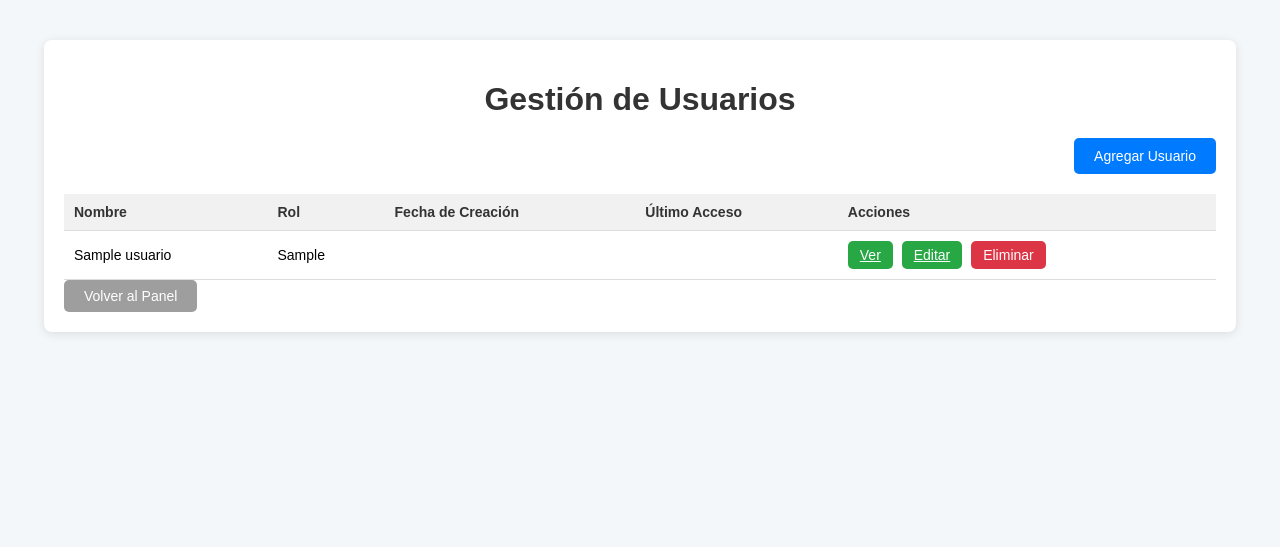
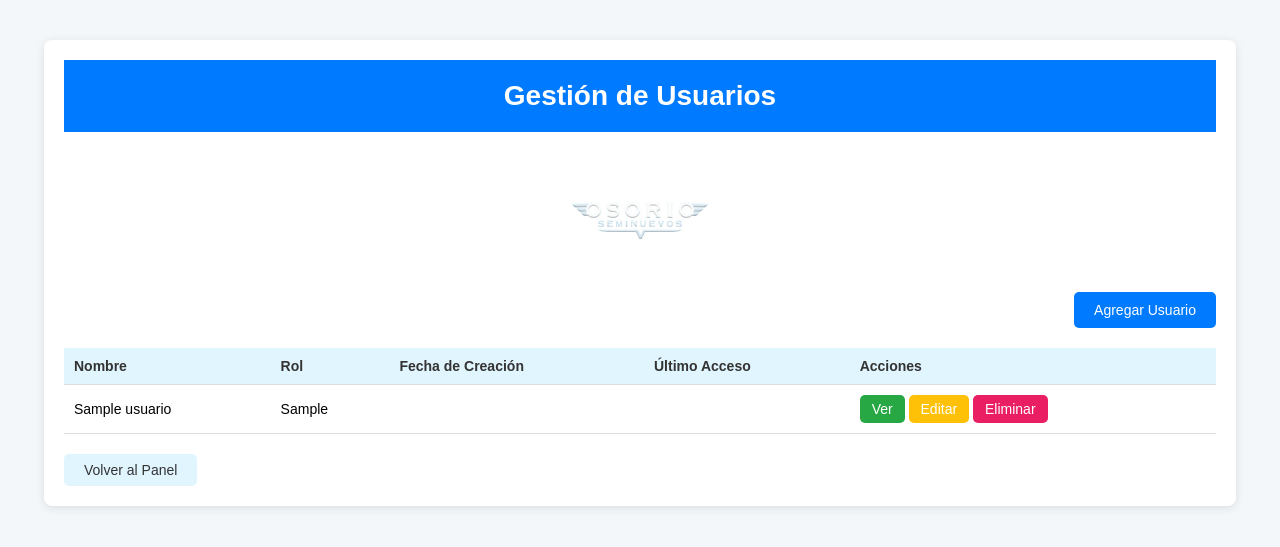
Before and after one commit to briancgx/concesionaria-osorio, a Flask app: page /usuarios in a window 1280 px wide. Shown: the top 547 px of the page. Run offline with Flask 3, Linux system fonts and the light colour scheme; tables that the repository leaves empty hold one stand-in row (values such as "Sample post").

Commit message:
usuario style

```diff
--- a/static/css/usuarios.css
+++ b/static/css/usuarios.css
@@ -15,11 +15,46 @@ body {
     box-shadow: 0 2px 10px rgba(0, 0, 0, 0.1);
 }
 
-/* Encabezado */
+/* Barra de encabezado */
+.header-bar {
+    display: flex;
+    flex-direction: column;
+    align-items: center;
+    justify-content: center;
+    background-color: #007BFF; /* Azul claro */
+    color: white;
+    width: 100%;
+    padding: 20px;
+    box-sizing: border-box;
+    overflow: hidden;
+}
+
+.title-container {
+    display: flex;
+    justify-content: center;
+    width: 100%;
+}
+
 h1 {
+    margin: 0;
+    font-size: 28px;
     text-align: center;
-    color: #333;
-    margin-bottom: 20px;
+    color: white;
+    width: 100%;
+    word-wrap: break-word;
+}
+
+/* Logo debajo del título */
+.logo-container {
+    display: flex;
+    justify-content: center;
+    align-items: center;
+    margin-top: 10px;
+}
+
+.logo {
+    width: 150px;
+    height: auto;
 }
 
 /* Botón Agregar Usuario */
@@ -61,7 +96,7 @@ th, td {
 }
 
 th {
-    background-color: #f1f1f1;
+    background-color: #e1f5fe;  /* Azul claro */
     color: #333;
 }
 
@@ -69,44 +104,51 @@ tr:hover {
     background-color: #f9f9f9;
 }
 
-/* Botones de acción */
-.editar-btn {
+/* Botones de acción (Ver, Editar, Eliminar) */
+.ver-btn, .editar-btn, .eliminar-btn {
     padding: 6px 12px;
-    background-color: #28a745;
     color: white;
     border-radius: 5px;
-    margin-right: 5px;
+    text-decoration: none; /* Elimina el subrayado */
     border: none;
 }
 
-.editar-btn:hover {
+.ver-btn {
+    background-color: #28a745; /* Verde */
+}
+
+.ver-btn:hover {
     background-color: #218838;
 }
 
+.editar-btn {
+    background-color: #ffc107; /* Amarillo */
+}
+
+.editar-btn:hover {
+    background-color: #e0a800;
+}
+
 .eliminar-btn {
-    padding: 6px 12px;
-    background-color: #dc3545;
-    color: white;
-    border-radius: 5px;
-    border: none;
+    background-color: #e91e63; /* Rosa */
 }
 
 .eliminar-btn:hover {
-    background-color: #c82333;
+    background-color: #c2185b;
 }
 
 /* Estilo del botón Volver al Panel*/
 .btn-volver {
     padding: 8px 20px;
-    background-color: #9E9E9E;
-    color: white;
+    background-color: #e1f5fe;  /* Azul claro */
+    color: #333;
     border-radius: 5px;
     font-size: 14px;
     cursor: pointer;
     border: none;
-    margin-right: 20px;
+    margin-top: 20px; /* Añadido margen superior */
 }
 
 .btn-volver:hover {
-    background-color: #757575;
+    background-color: #b3e5fc;
 }
--- a/templates/usuarios.html
+++ b/templates/usuarios.html
@@ -8,7 +8,15 @@
 </head>
 <body>
     <div class="container">
-        <h1>Gestión de Usuarios</h1>
+        <div class="header-bar">
+            <div class="title-container">
+                <h1>Gestión de Usuarios</h1>
+            </div>
+            <!-- Logo debajo del título -->
+        </div>
+        <div class="logo-container">
+            <img src="{{ url_for('static', filename='images/logof.jpeg') }}" alt="Logo" class="logo">
+        </div>
 
         <!-- Botón para agregar un nuevo usuario -->
         <div class="actions">
@@ -34,7 +42,7 @@
                         <td>{{ usuario.Fecha_creacion }}</td>
                         <td>{{ usuario.Ultimo_acceso }}</td>
                         <td>
-                            <a href="{{ url_for('main.ver_usuario', id=usuario.ID_Usuario) }}" class="btn editar-btn">Ver</a>
+                            <a href="{{ url_for('main.ver_usuario', id=usuario.ID_Usuario) }}" class="btn ver-btn">Ver</a>
                             <a href="{{ url_for('main.editar_usuario', id=usuario.ID_Usuario) }}" class="btn editar-btn">Editar</a>
                             <form action="{{ url_for('main.eliminar_usuario', id=usuario.ID_Usuario) }}" method="POST" style="display:inline;">
                                 <button type="submit" class="btn eliminar-btn" onclick="return confirm('¿Estás seguro de que deseas eliminar este usuario?')">Eliminar</button>
```
